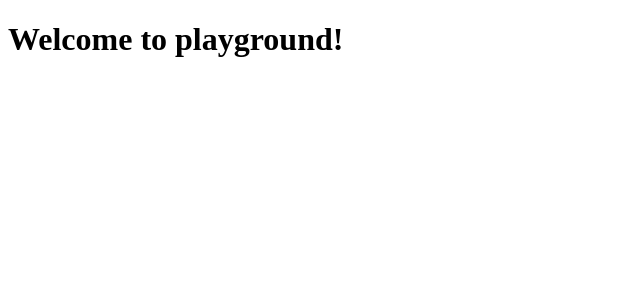
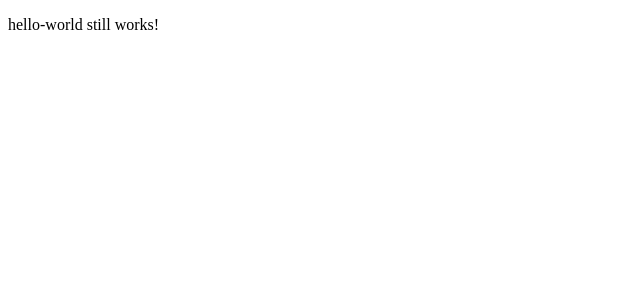
Before and after one commit to craigmckeachie/a9_demos, an Angular app: page / in a window 1280 px wide. Shown: the top 300 px of the page, without its empty margins (0-640 px from the left). Built offline with nearby package versions, Linux system fonts and the light colour scheme.

Commit message:
first component & external template

```diff
--- a/src/app/app.component.ts
+++ b/src/app/app.component.ts
@@ -3,13 +3,8 @@
 @Component({
   selector: 'app-root',
   template: `
-      <h1>
-        Welcome to {{title}}!
-      </h1>
-    <router-outlet></router-outlet>
+     <app-hello-world></app-hello-world>
   `,
   styles: []
 })
-export class AppComponent {
-  title = 'playground';
-}
+export class AppComponent {}
--- a/src/app/app.module.ts
+++ b/src/app/app.module.ts
@@ -3,10 +3,12 @@
 
 import { AppRoutingModule } from './app-routing.module';
 import { AppComponent } from './app.component';
+import { HelloWorldComponent } from './hello-world/hello-world.component';
 
 @NgModule({
   declarations: [
-    AppComponent
+    AppComponent,
+    HelloWorldComponent
   ],
   imports: [
     BrowserModule,
--- /dev/null
+++ b/src/app/hello-world/hello-world.component.html
@@ -0,0 +1,3 @@
+<p>
+  hello-world still works!
+</p>
--- /dev/null
+++ b/src/app/hello-world/hello-world.component.ts
@@ -0,0 +1,12 @@
+import { Component, OnInit } from '@angular/core';
+
+@Component({
+  selector: 'app-hello-world',
+  templateUrl: `./hello-world.component.html`,
+  styles: []
+})
+export class HelloWorldComponent implements OnInit {
+  constructor() {}
+
+  ngOnInit() {}
+}
```
